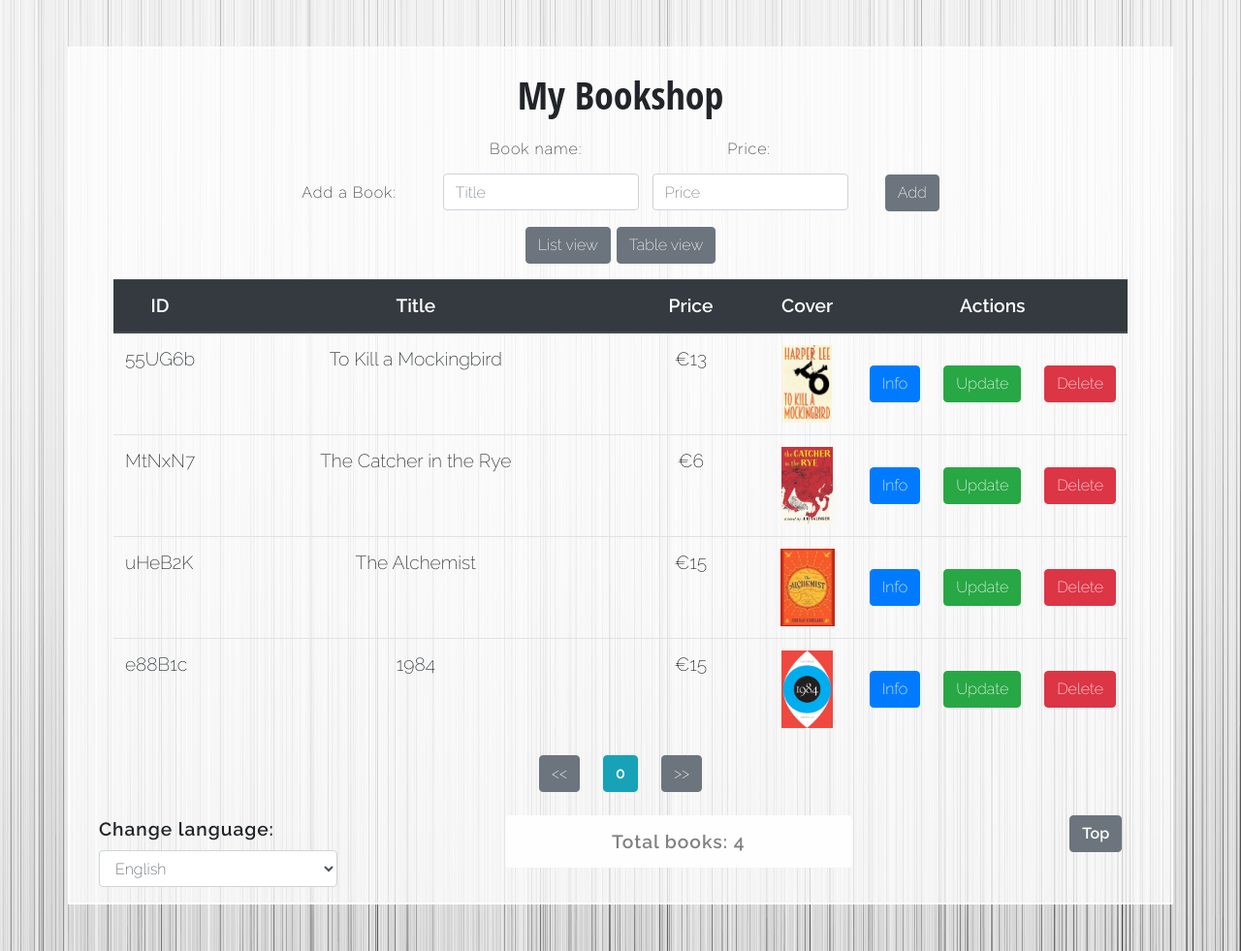
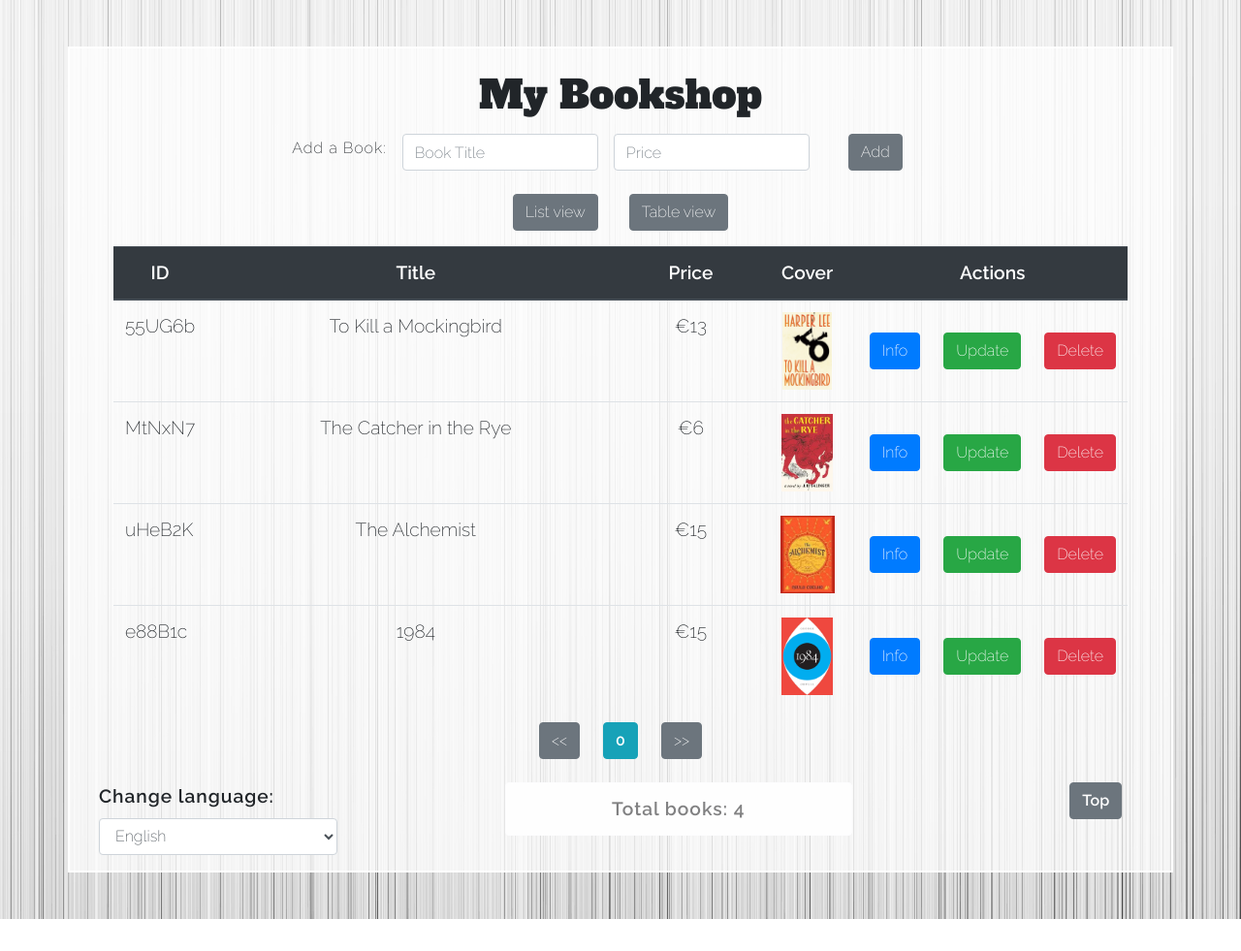
Before and after one commit to Yu-Dav/book-shop, a plain HTML site: page index.html in a window 1280 px wide. Shown: the whole page at 97% size. After the commit the page ends 948 px from the top, so only its background shows below. Drawn offline with nearby package versions, Linux system fonts and the light colour scheme.

Commit message:
Update to font and flex view

```diff
--- a/css/style.css
+++ b/css/style.css
@@ -1,3 +1,8 @@
+@font-face {
+    font-family: header-font;
+    src: url(fonts/AlfaSlabOne-Regular.ttf);
+}
+
 * {
     box-sizing: border-box;
 }
@@ -5,10 +10,21 @@
 body {
     background-image: url("../img/bcg-img/bcg.jpeg");
     margin: 0;
+    font-family: 'Raleway', sans-serif;
+    font-size: 1.2em;
 }
 
 body.rtl {
     direction: rtl;
+}
+
+.page-title {
+    font-family: 'header-font', sans-serif;
+}
+
+.bold {
+    font-weight:600;
+    letter-spacing: 0.05em;
 }
 
 .main-section-container {
@@ -44,16 +60,9 @@ th.min {
     white-space: nowrap;
 }
 
-body {
-    font-family: 'Raleway', sans-serif;
-    font-size: 1.2em;
+@media screen and (max-width: 560px) {
+    .util-bar  {
+        flex-direction: column;
+        align-items: center;
+    }
 }
-
-.page-title {
-    font-family: 'Open Sans Condensed', sans-serif;
-}
-
-.bold {
-    font-weight:600;
-    letter-spacing: 0.05em;
-}
--- a/index.html
+++ b/index.html
@@ -12,10 +12,6 @@
         integrity="sha384-Vkoo8x4CGsO3+Hhxv8T/Q5PaXtkKtu6ug5TOeNV6gBiFeWPGFN9MuhOf23Q9Ifjh" crossorigin="anonymous">
     <link rel="stylesheet" href="lib/animate.css">
     <link rel="stylesheet" href="css/style.css">
-    <link rel="preconnect" href="https://fonts.gstatic.com">
-    <link rel="preconnect" href="https://fonts.gstatic.com">
-    <link href="https://fonts.googleapis.com/css2?family=Raleway:wght@200;600&display=swap" rel="stylesheet">
-    <link rel="preconnect" href="https://fonts.gstatic.com">
     <link rel="preconnect" href="https://fonts.gstatic.com">
     <link href="https://fonts.googleapis.com/css2?family=Raleway:wght@200;600&display=swap" rel="stylesheet">
 </head>
@@ -129,39 +125,47 @@
 
             <!-- ******** Add Book ******** -->
             <section class="add-new-book mt-3 text-center bold">
-                <div class="container font-weight-normal">
+                <div class="font-weight-normal d-flex flex-column">
+                    <div class="d-flex flex-row justify-content-center">
+
+                        <div class="d-flex align-items-center ">
+                            <h6 data-trans="add-book-name">Add a Book:</h6>
+                        </div>
+
                         <form class="add-book">
+                            <div class="d-flex flex-row justify-content-between mx-3">
+                                <div class="">
 
-                        <ul class="list-inline form-group">
-                            <li class="list-inline-item mr-5">
-                                <h6 data-trans="add-book-name">Add a Book:</h6>
-                            <li class="list-inline-item">
-                                <label for="book-name">
-                                    <h6 data-trans="add-book-name"> Book name: &nbsp;</h6>
-                                </label>
                                     <input type="text" class="form-control new-book-title" data-title="book-name"
-                                    id="book-name" placeholder="Title" data-trans="add-book-name-placeholder">
-                            </li>
-                            <li class="list-inline-item">
-                                <label class="ml-2" for="book-price">
-                                    <h6 data-trans="add-book-price"> Price: &nbsp; </h6>
-                                </label>
+                                        id="book-name" placeholder="Book Title" data-trans="add-book-name-placeholder">
+                                </div>
+                                <div class="ml-3">
+
                                     <input type="text" class="form-control new-book-price" data-title="book-price"
                                         id="book-price" placeholder="Price" data-trans="add-book-price-placeholder">
-                            </li>
-                            <li class="list-inline-item">
+                                </div>
+                            </div>
+                        </form>
+
+                        <div class="d-flex align-items-center mr-5">
+                            <!-- <li class="list-inline-item"> -->
                             <button type="button" class="btn btn-add-book btn-secondary ml-4" type="submit"
                                 data-trans="btn-add-new-book">Add</button>
-                            </li>
-                        </ul>
-                    </form>
-                    <div class="change-view mt-3">
+                            <!-- </li> -->
+                        </div>
+                    </div>
+
+                    <div class="change-view mt-4 d-flex flex-row justify-content-center">
+                        <div class="mx-3">
                             <button type="button" class="btn btn-secondary btn-change-view" data-view="list"
                                 data-trans="list-view">
                                 List view</button>
+                        </div>
+                        <div class="mx-3">
                             <button type="button" class="btn btn-secondary btn-change-view" data-view="table"
                                 data-trans="table-view">
                                 Table view</button>
+                        </div>
                     </div>
 
                 </div>
@@ -212,8 +216,8 @@
             </div>
             </section>
 
-            <section class="util-bar bold">
-                <div class="row w-100 justify-content-between">
+            <section class="bold">
+                <div class="row w-100 justify-content-between util-bar">
                     <div class="col-4 w-100">
                         <div class="lang-selector form-group">
                             <span style="white-space: nowrap"></span>
```
Also changed, not shown: css/fonts/AlfaSlabOne-Regular.ttf (added). Lines whose indentation alone changed are shown as unchanged.
